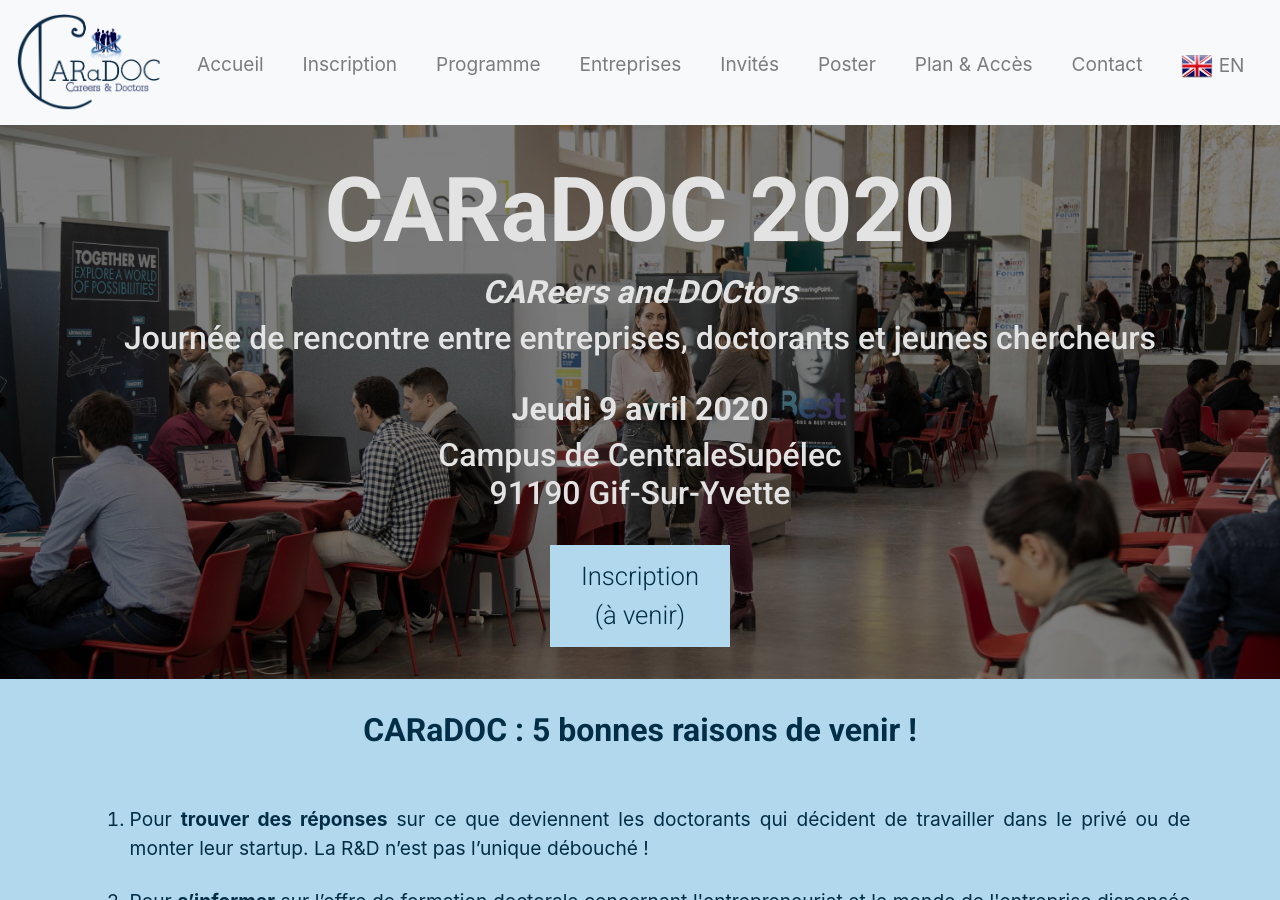
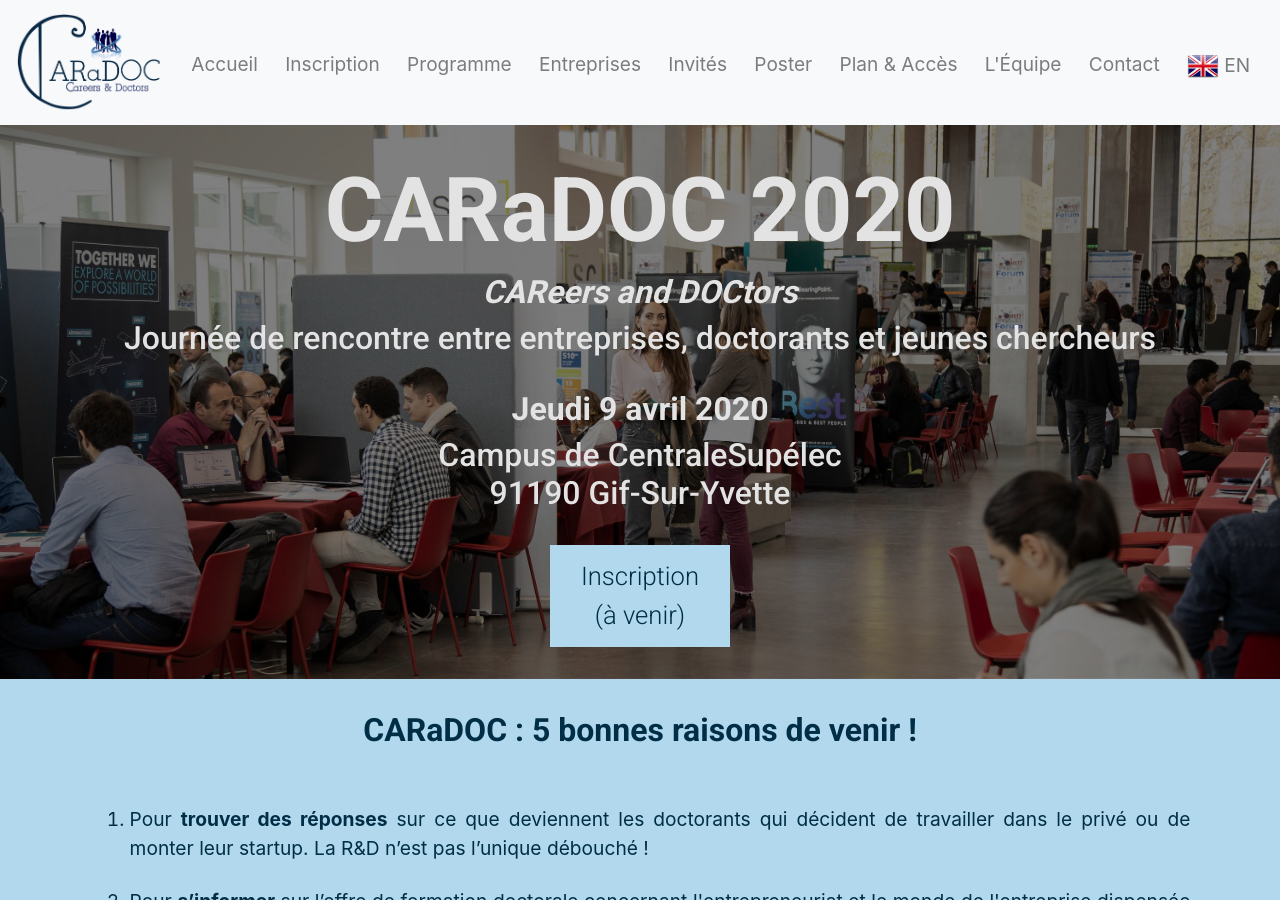
Before and after one commit to caradoc-paris-saclay/caradoc, a Jekyll site: the page built from assets/fr/index.html, in a window 1280 px wide and 900 px high. Built offline with Jekyll 4.4.1, drawn with Linux system fonts in a browser that asks for light colours; some web fonts are replaced.

Commit message:
added lequipe on the french menu version but linked to the english version

```diff
--- a/_includes/header.html
+++ b/_includes/header.html
@@ -40,6 +40,11 @@
         <a class="nav-link" data-value="map" href="{{ site.baseurl }}{% link assets/fr/map.html %}">Plan & Accès</a>
       </li>
       <!-- ***************************************************************** -->
+      <!-- ***************************************************************** -->
+      <li class="nav-item mx-auto">
+        <a class="nav-link" data-value="map" href="{{ site.baseurl }}{% link assets/en/team.html %}">L'Équipe</a>
+      </li>
+      <!-- ***************************************************************** -->
       <li class="nav-item mx-auto">
         <a class="nav-link nav-prelang" data-value="contact" href="{{ site.baseurl }}{% link assets/fr/contact.html %}">Contact</a>
       </li>
```
